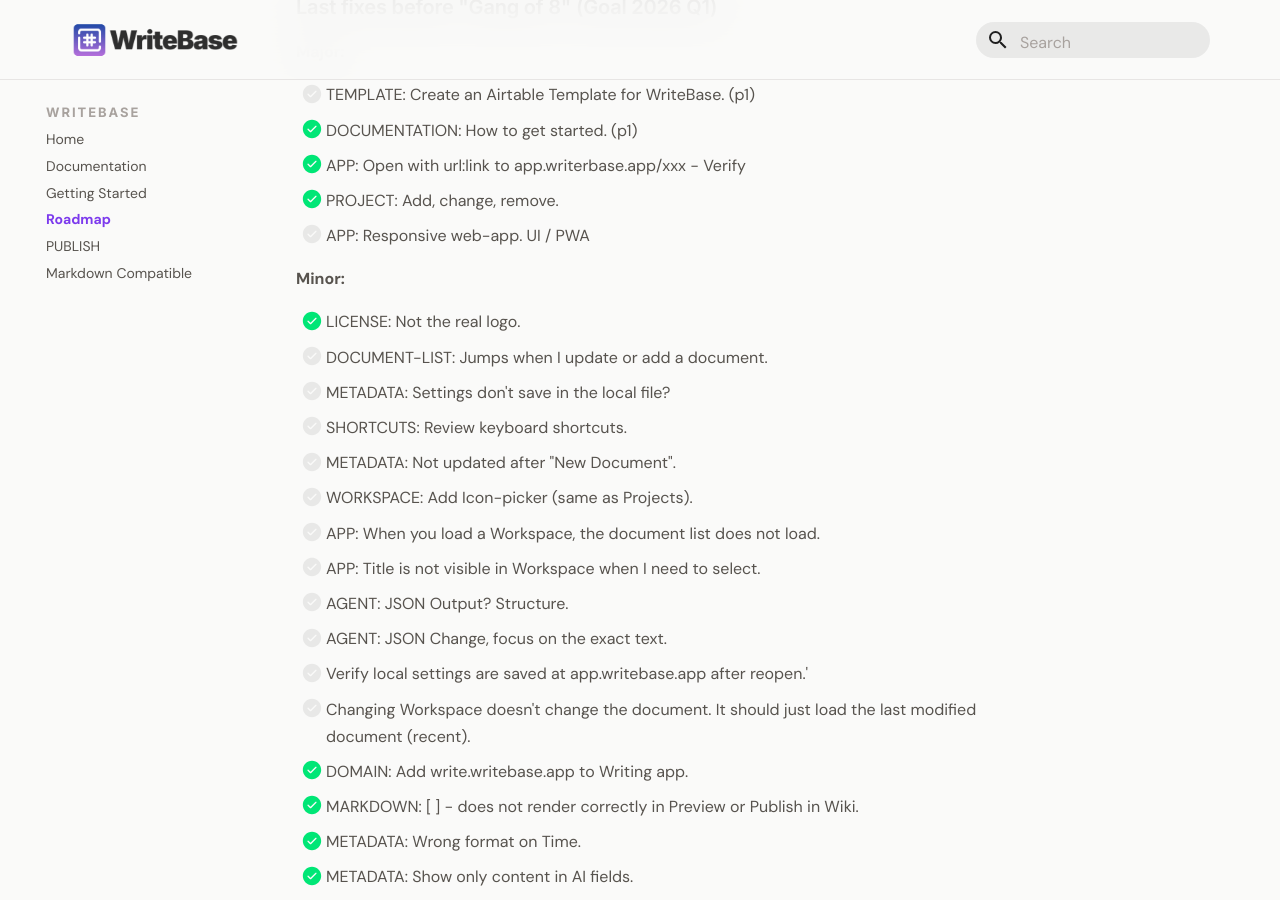
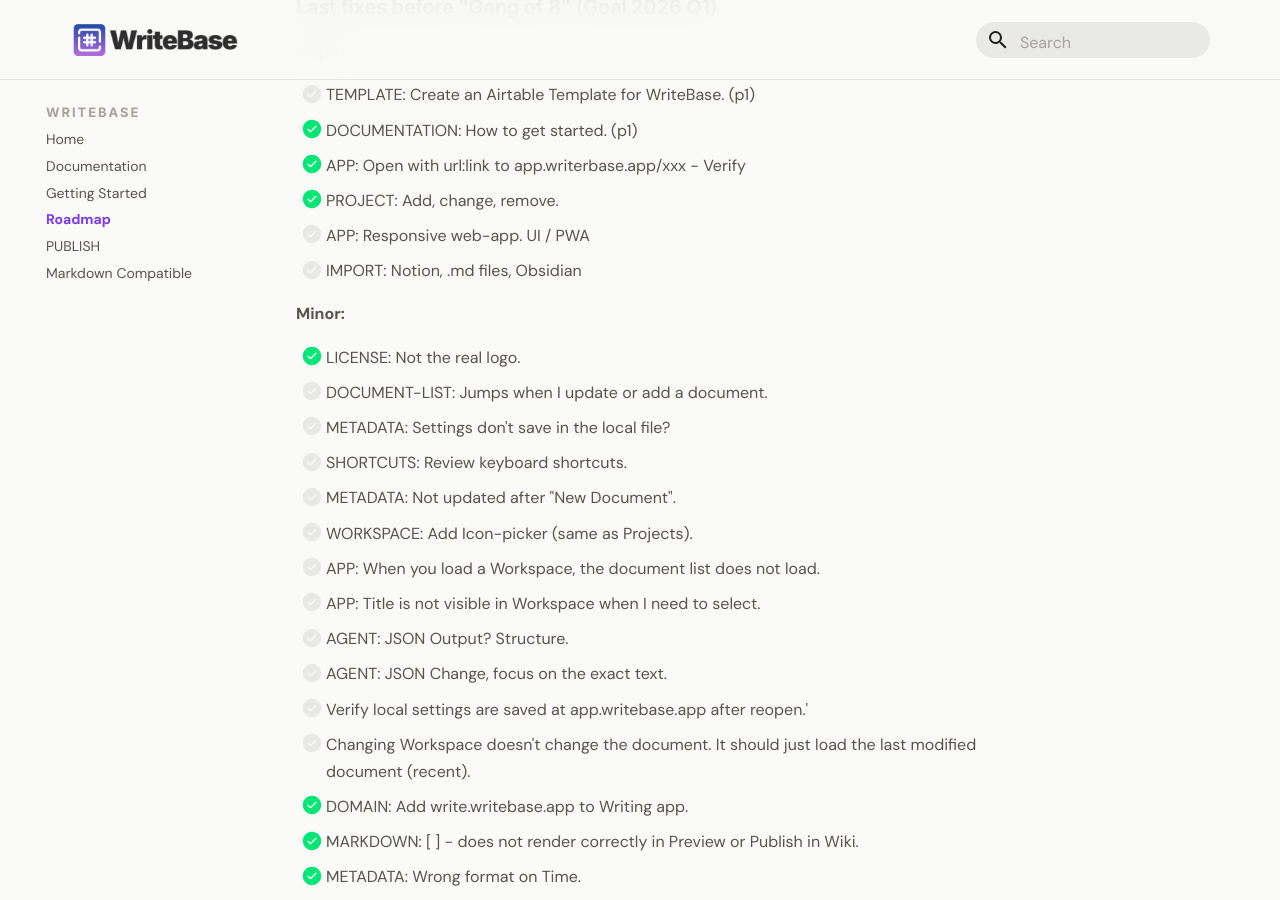
Before and after one commit to larssonhthomas-afk/writebase-docs, an MkDocs documentation site: the page built from docs/009-roadmap.md, in a window 1280 px wide and 900 px high, scrolled down 555 px. Built offline with MkDocs 1.6.1 and Material for MkDocs 9.7.7, drawn with Linux system fonts in a browser that asks for light colours; some web fonts are replaced.

Commit message:
Update 009-roadmap.md

```diff
--- a/docs/009-roadmap.md
+++ b/docs/009-roadmap.md
@@ -29,6 +29,7 @@ This Backlog has a priority 1-3.
 - [x] APP: Open with url:link to app.writerbase.app/xxx - Verify
 - [x] PROJECT: Add, change, remove.
 - [ ] APP: Responsive web-app. UI / PWA
+- [ ] IMPORT: Notion, .md files, Obsidian
 
 **Minor:**
 
```
